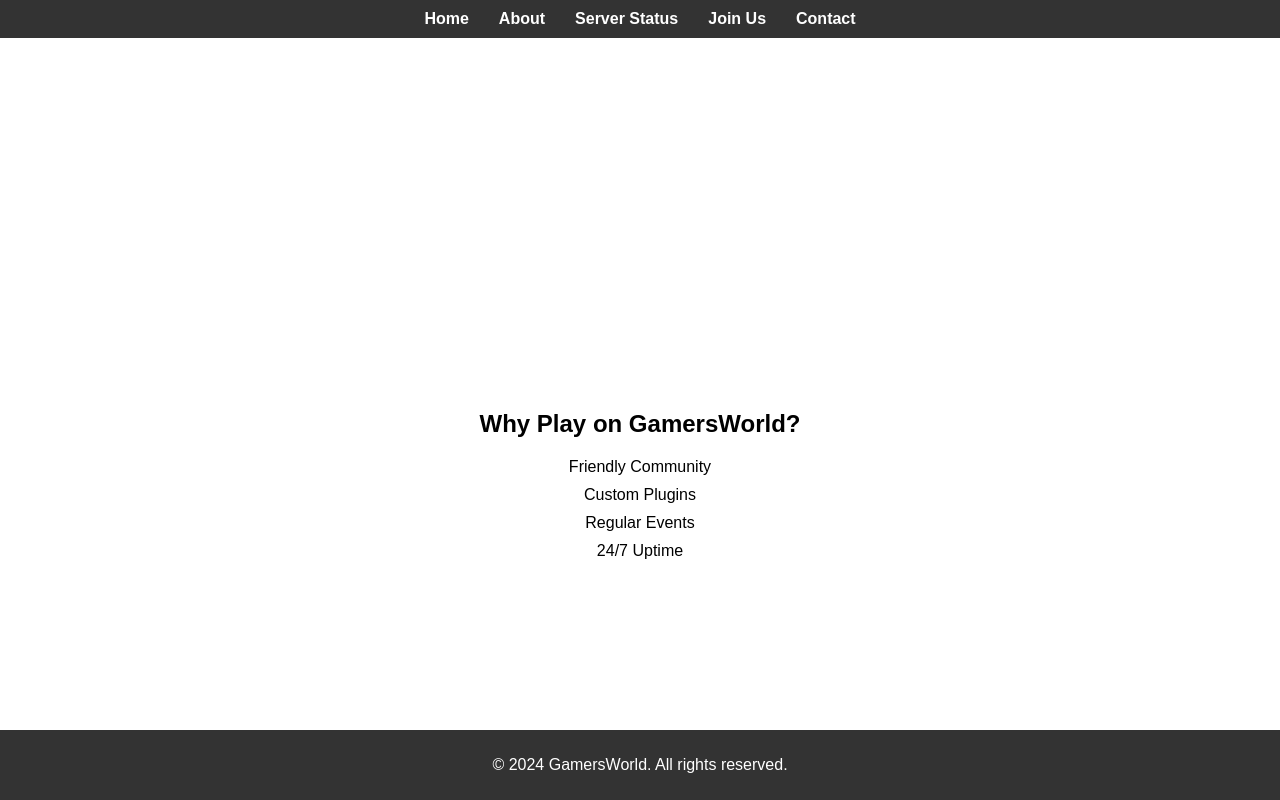
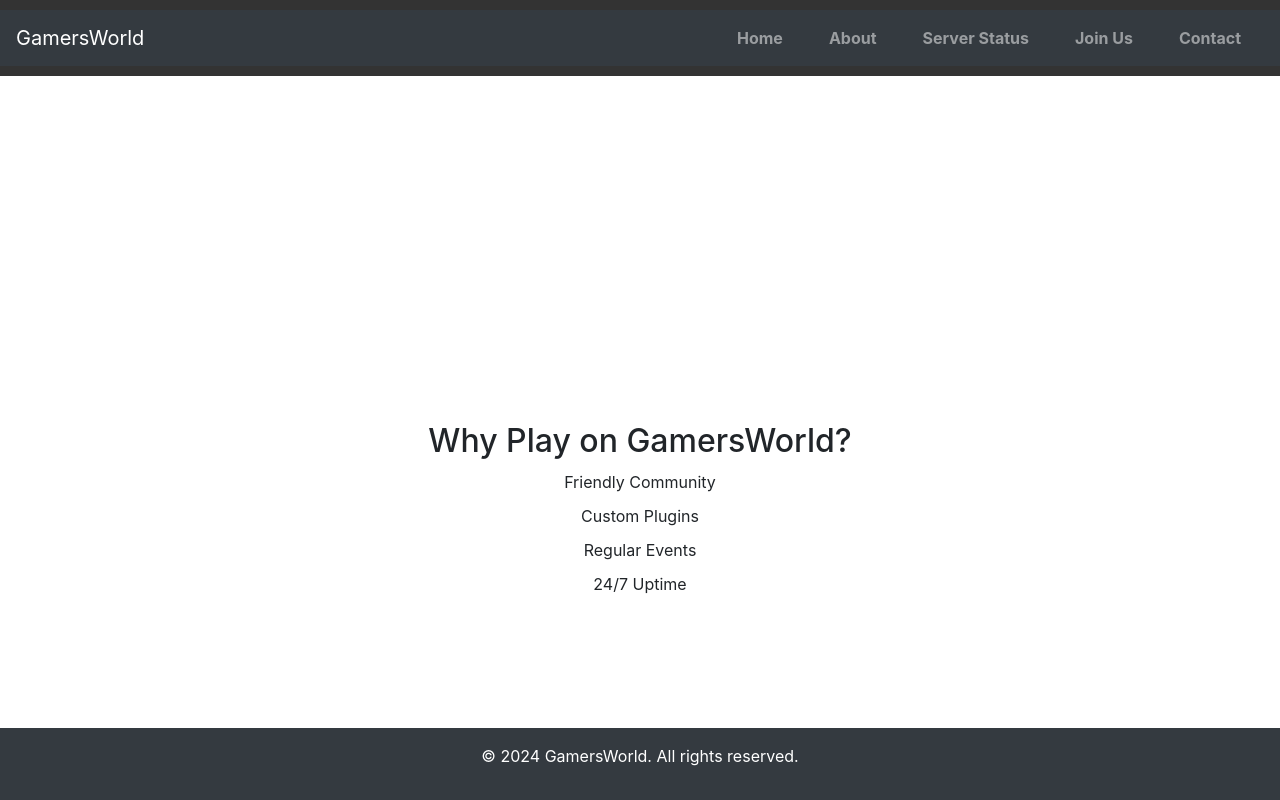
Before and after one commit to dtesters/Gamersworld, a plain HTML site: page index.html in a window 1280 px wide. Drawn offline with nearby package versions, Linux system fonts and the light colour scheme; files that its build step writes are made by us from their sources.

Commit message:
Update index.html

```diff
--- a/index.html
+++ b/index.html
@@ -4,38 +4,50 @@
     <meta charset="UTF-8">
     <meta name="viewport" content="width=device-width, initial-scale=1.0">
     <title>GamersWorld - Home</title>
-    <link rel="stylesheet" href="styles.css">
+    <link rel="stylesheet" href="assets/css/styles.css">
+    <link rel="stylesheet" href="assets/css/bootstrap.min.css">
 </head>
 <body>
     <header>
-        <nav>
-            <ul>
-                <li><a href="index.html">Home</a></li>
-                <li><a href="about.html">About</a></li>
-                <li><a href="status.html">Server Status</a></li>
-                <li><a href="join.html">Join Us</a></li>
-                <li><a href="contact.html">Contact</a></li>
+        <nav class="navbar navbar-expand-lg navbar-dark bg-dark">
+            <a class="navbar-brand" href="index.html">GamersWorld</a>
+            <button class="navbar-toggler" type="button" data-toggle="collapse" data-target="#navbarNav" aria-controls="navbarNav" aria-expanded="false" aria-label="Toggle navigation">
+                <span class="navbar-toggler-icon"></span>
+            </button>
+            <div class="collapse navbar-collapse" id="navbarNav">
+                <ul class="navbar-nav ml-auto">
+                    <li class="nav-item"><a class="nav-link" href="index.html">Home</a></li>
+                    <li class="nav-item"><a class="nav-link" href="about.html">About</a></li>
+                    <li class="nav-item"><a class="nav-link" href="status.html">Server Status</a></li>
+                    <li class="nav-item"><a class="nav-link" href="join.html">Join Us</a></li>
+                    <li class="nav-item"><a class="nav-link" href="contact.html">Contact</a></li>
                 </ul>
+            </div>
         </nav>
     </header>
     <main>
         <section class="hero">
+            <div class="container text-center text-white">
                 <h1>Welcome to GamersWorld</h1>
                 <p>Your ultimate Minecraft experience</p>
+            </div>
         </section>
         <section class="features">
+            <div class="container text-center">
                 <h2>Why Play on GamersWorld?</h2>
-            <ul>
+                <ul class="list-unstyled">
                     <li>Friendly Community</li>
                     <li>Custom Plugins</li>
                     <li>Regular Events</li>
                     <li>24/7 Uptime</li>
                 </ul>
+            </div>
         </section>
     </main>
-    <footer>
+    <footer class="bg-dark text-white text-center py-3">
         <p>&copy; 2024 GamersWorld. All rights reserved.</p>
     </footer>
-    <script src="scripts.js"></script>
+    <script src="assets/js/scripts.js"></script>
+    <script src="assets/js/bootstrap.bundle.min.js"></script>
 </body>
 </html>
```
Lines whose indentation alone changed are shown as unchanged.
